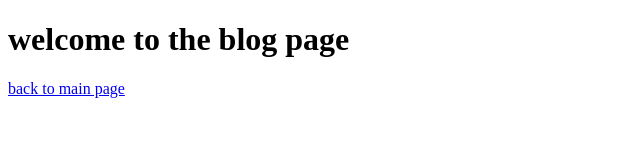
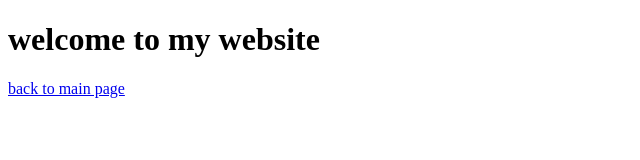
Before and after one commit to kipchirchirmaraba/HTML-project, a plain HTML site: page blog.html in a window 1280 px wide. Shown: the whole page, without its empty margins (0-640 px from the left). Drawn offline with Linux system fonts and the light colour scheme.

Commit message:
i have change heading one

```diff
--- a/blog.html
+++ b/blog.html
@@ -6,7 +6,7 @@
   <title>Document</title>
 </head>
 <body>
-  <h1>welcome to the blog page</h1>
+  <h1>welcome to my website</h1>
   <a href="index.html">back to main page</a>
 </body>
 </html>
```
